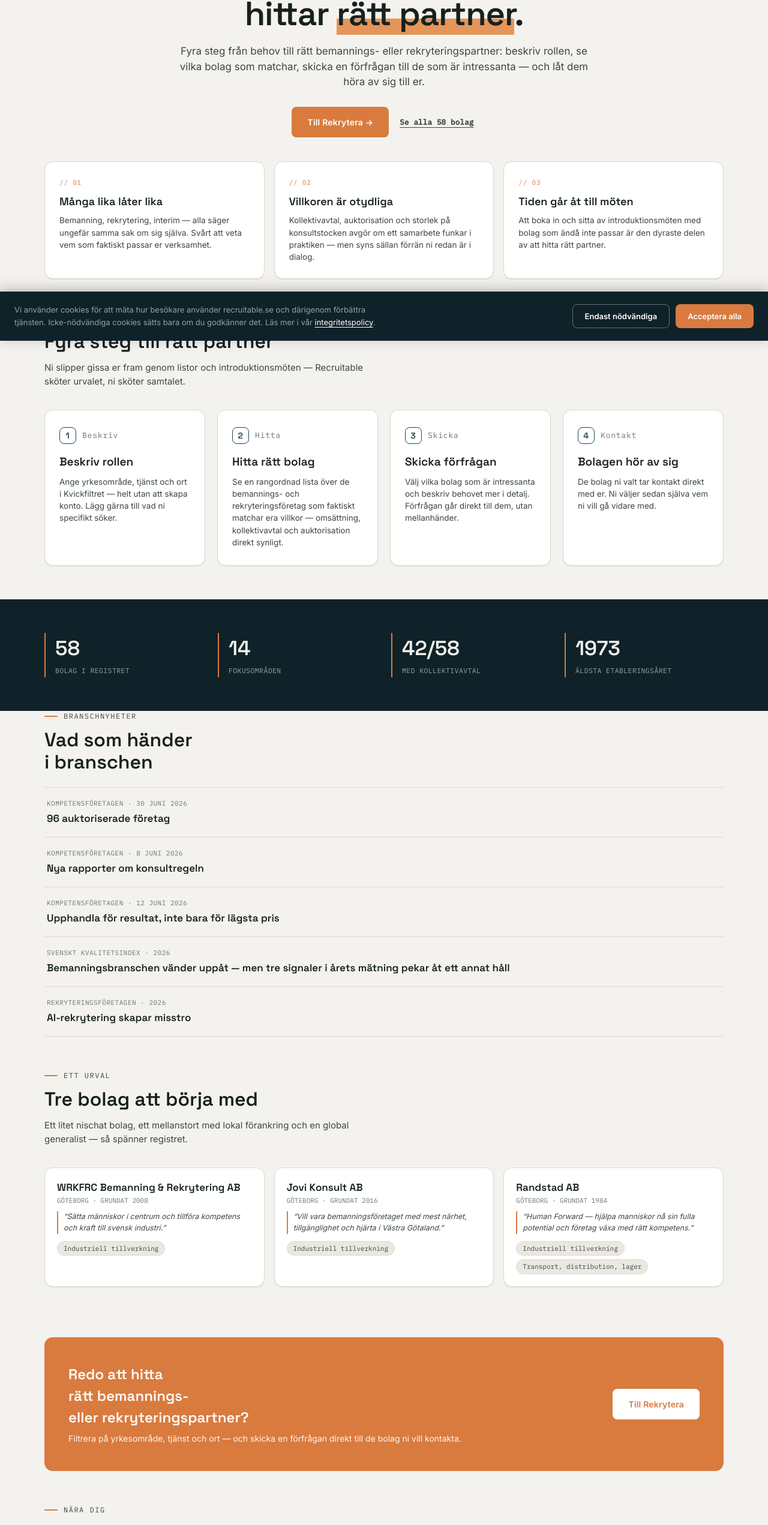
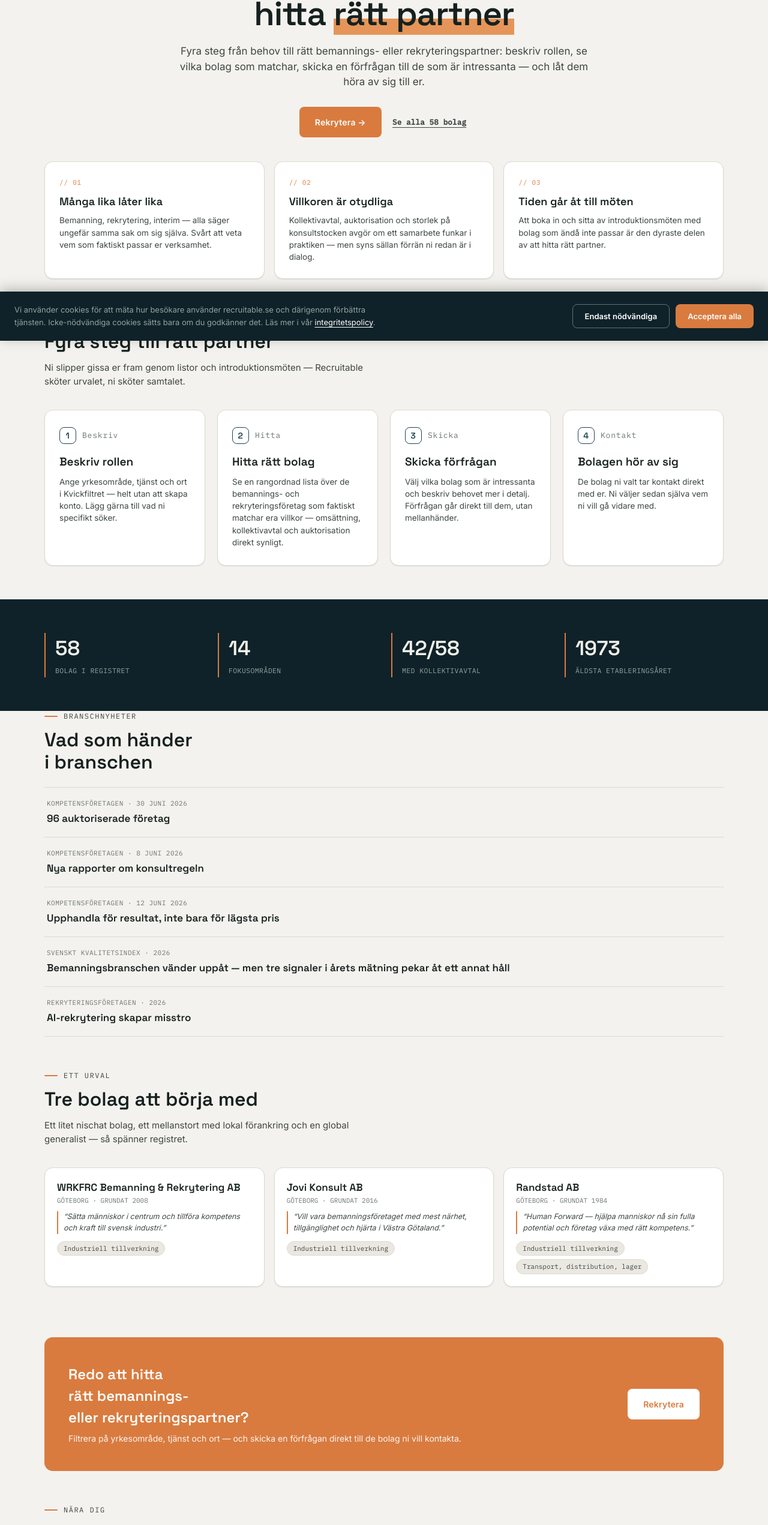
Before and after one commit to josefgnegussie-design/recruitable, a Next.js app: page / in a window 1280 px wide. Shown: the part 232-2774 px from the top of the page at 60% size. Built offline with nearby package versions, Linux system fonts and the light colour scheme.

Commit message:
Uppdatera hero-rubrik och knapptext på startsidan
Rubrik ändrad till "Beskriv rollen och hitta rätt partner".
Knapparna byter från "Till Rekrytera" till bara "Rekrytera".

```diff
--- a/app/page.js
+++ b/app/page.js
@@ -17,14 +17,14 @@ export default function LandingPage() {
         <div>
           <div className="l-kicker">Bemanning &amp; rekrytering · Sverige</div>
           <h1>
-            Beskriv rollen. Vi hittar <em>rätt partner</em>.
+            Beskriv rollen och hitta <em>rätt partner</em>
           </h1>
           <p className="l-hero-sub">
             Fyra steg från behov till rätt bemannings- eller rekryteringspartner: beskriv rollen, se vilka bolag
             som matchar, skicka en förfrågan till de som är intressanta — och låt dem höra av sig till er.
           </p>
           <div className="l-cta-row">
-            <Link className="btn-lg primary" href="/rekrytera">Till Rekrytera →</Link>
+            <Link className="btn-lg primary" href="/rekrytera">Rekrytera →</Link>
             <Link className="btn-lg text" href="/bolag">Se alla {COMPANIES.length} bolag</Link>
           </div>
         </div>
@@ -144,7 +144,7 @@ export default function LandingPage() {
             <h3>Redo att hitta rätt bemannings- eller rekryteringspartner?</h3>
             <p>Filtrera på yrkesområde, tjänst och ort — och skicka en förfrågan direkt till de bolag ni vill kontakta.</p>
           </div>
-          <Link className="btn-lg primary" href="/rekrytera">Till Rekrytera</Link>
+          <Link className="btn-lg primary" href="/rekrytera">Rekrytera</Link>
         </div>
       </section>
 
```
